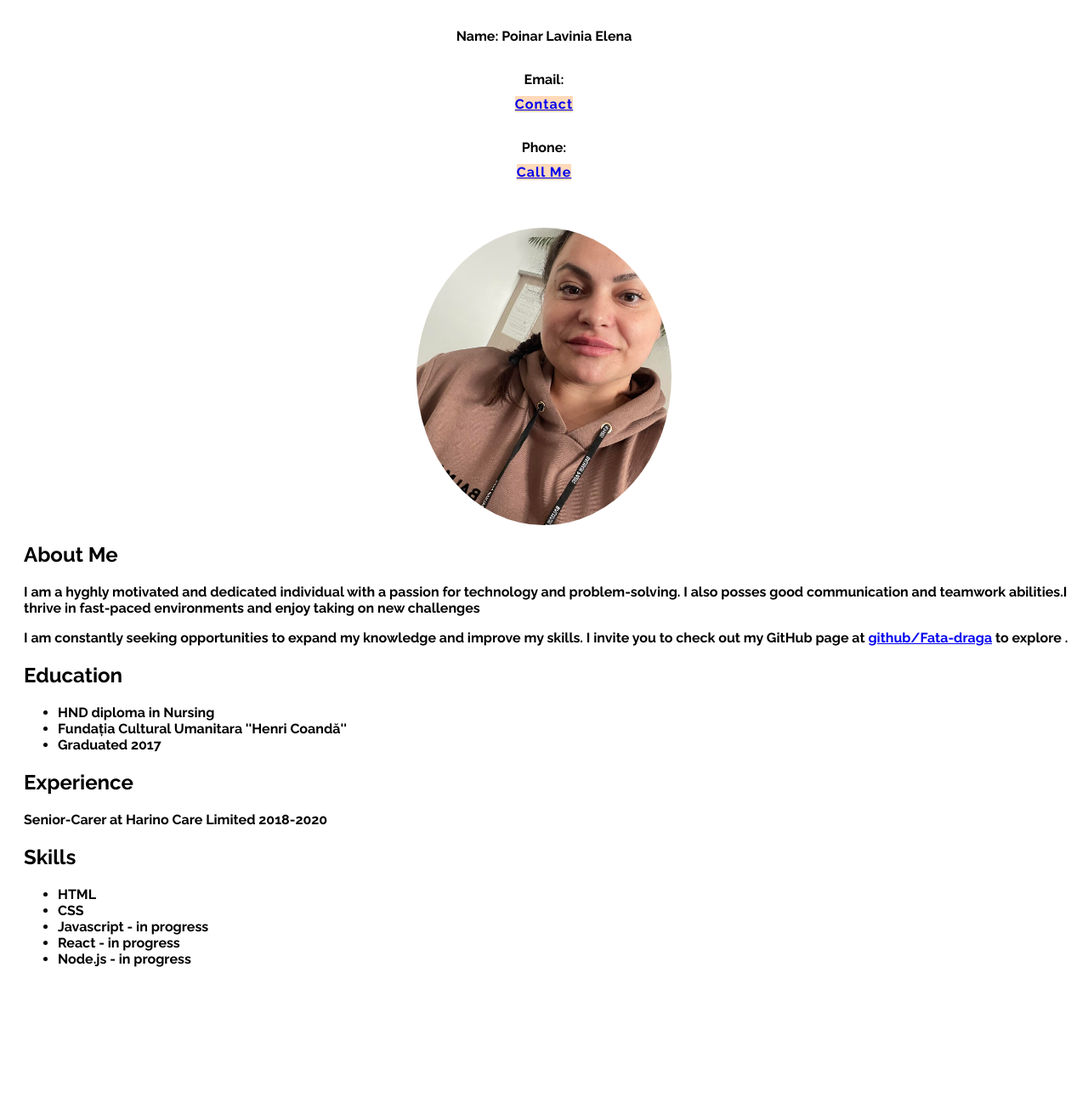
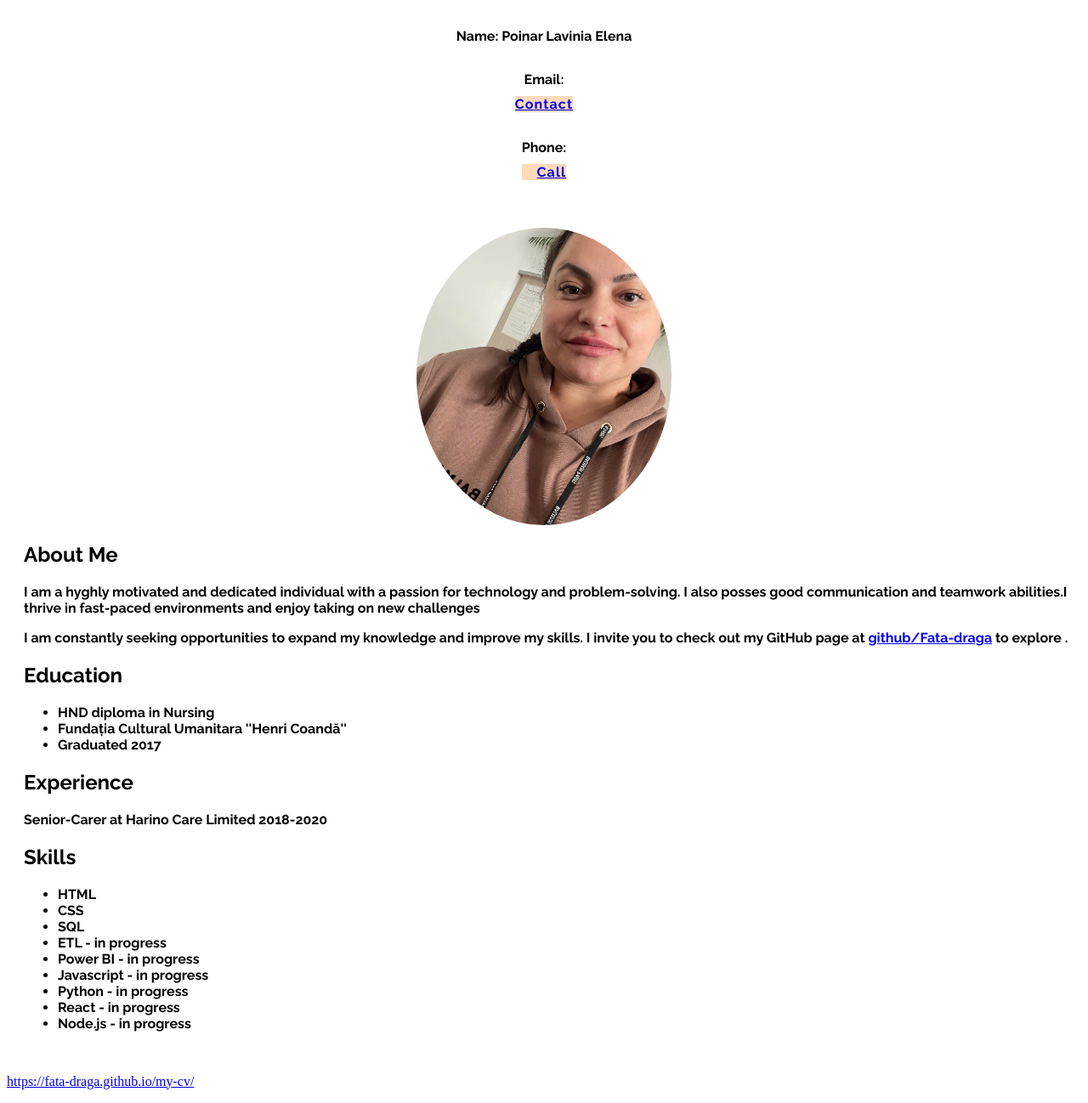
Before and after one commit to Fata-draga/my-cv, a plain HTML site: page index.html in a window 1280 px wide. Shown: the part 387-1685 px from the top of the page at 85% size. Before the commit the page ends 1575 px from the top, so only its background shows below. Drawn offline with Linux system fonts and the light colour scheme.

Commit message:
last update

```diff
--- a/index.html
+++ b/index.html
@@ -31,7 +31,7 @@
         <p class="name">Name: Poinar Lavinia Elena</p>
         <!--control buttons-->
         <p>Email:<a href="mailto:poinarlavinia@yahoo.com" class="contact-button">Contact</a></p>
-        <p>Phone: <a href="tel:07789007055" class="contact-button">Call Me </a></p>
+        <p>Phone: <a href="tel:07789007055" class="contact-button">Call</a></p>
 
         <img src="./images/lavi.jpg" alt="Profil picture" class="profil-picture" width="300">
     </div>
@@ -66,13 +66,21 @@
         <ul>
             <li>HTML</li>
            <li>CSS</li>
+           <li>SQL</li>
+           <li>ETL - in progress</li>
+           <li>Power BI - in progress</li>
            <li>Javascript - in progress</li>
+           <li>Python - in progress</li>
            <li>React - in progress </li>
            <li>Node.js - in progress</li>
+
+
         </ul>
 
     </div>
 
-
+<footer>
+    <p><a href="https://fata-draga.github.io/my-cv/">https://fata-draga.github.io/my-cv/</a></p>
+</footer>
 </body>
 </html>
```
